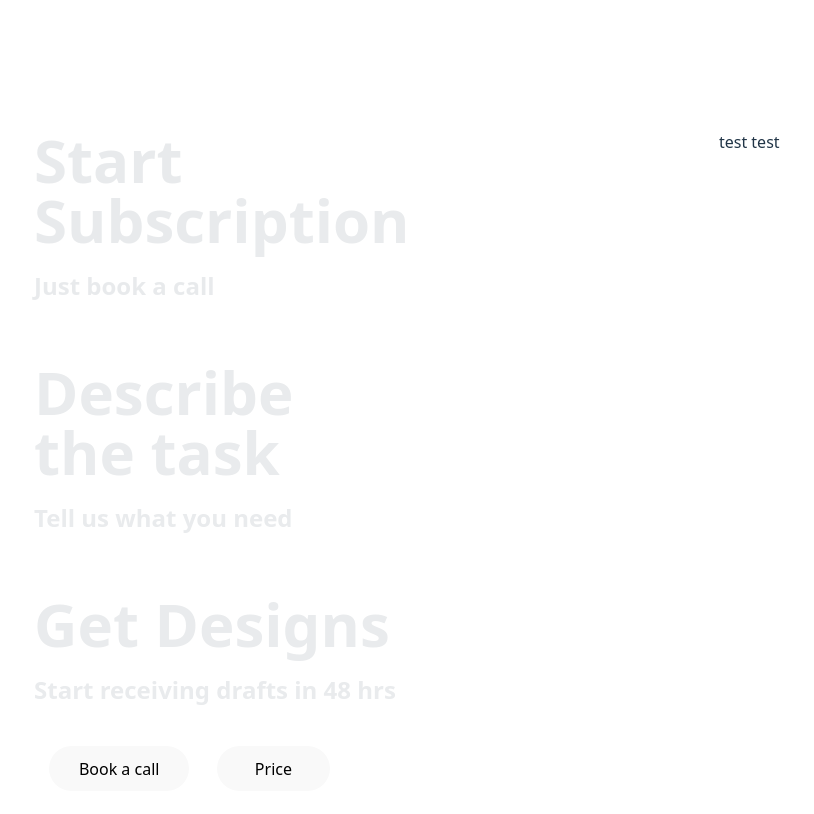
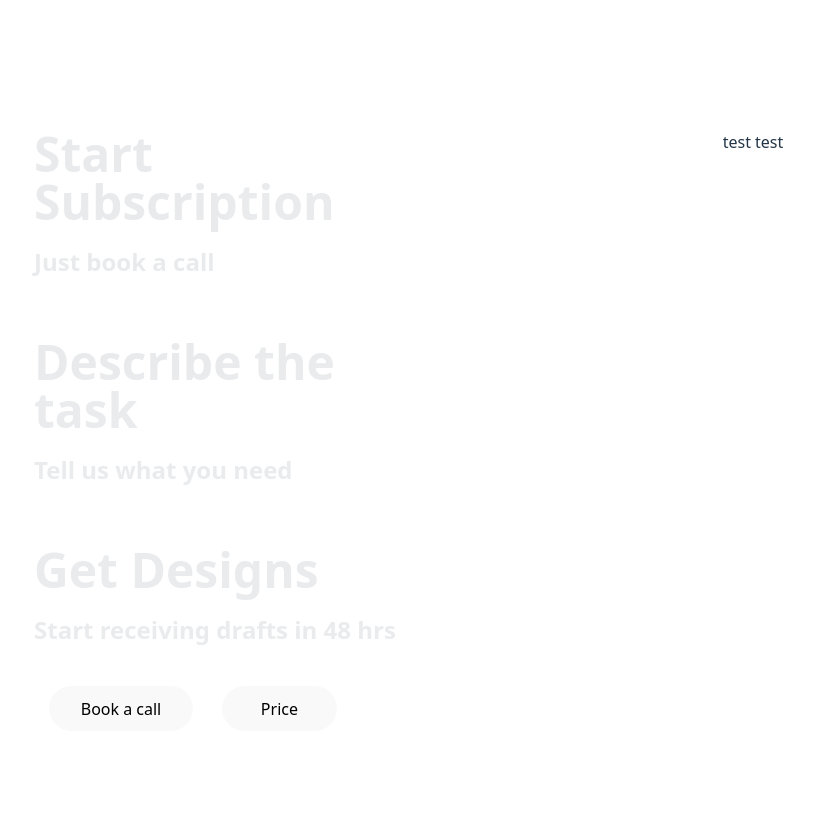
Before and after one commit to AkshithaRao123/fancy-clone, a React (Vite) app: page / in a window 1280 px wide. Shown: the part 820-1634 px from the top of the page, without its empty margins (111-925 px from the left). Built offline with nearby package versions, Linux system fonts and the light colour scheme.

Commit message:
cleaned brogress bar layout

```diff
--- a/src/components/home_page/ProcessDescription.jsx
+++ b/src/components/home_page/ProcessDescription.jsx
@@ -11,18 +11,18 @@ const ProcessDescription = () => {
 
     return (
         <div className="w-screen px-20 sticky h-[90vh] top-30 flex flex-row">
-            <div>
+            <div className="w-2/3">
                 <div id="process" className="border-l-4 pl-15">
                     <div className="pb-10">
-                        <h1 className="font-bold text-6xl">Start Subscription</h1>
+                        <h1 className="font-bold text-5xl">Start Subscription</h1>
                         <p className="font-semibold text-2xl py-5">Just book a call</p>
                     </div>
                     <div className="pb-10">
-                        <h1 className="font-bold text-6xl">Describe the task</h1>
+                        <h1 className="font-bold text-5xl">Describe the task</h1>
                         <p className="font-semibold text-2xl py-5">Tell us what you need</p>
                     </div>
                     <div>
-                        <h1 className="font-bold text-6xl">Get Designs</h1>
+                        <h1 className="font-bold text-5xl">Get Designs</h1>
                         <p className="font-semibold text-2xl pt-5">Start receiving drafts in 48 hrs</p>
                     </div>
                 </div>
```
